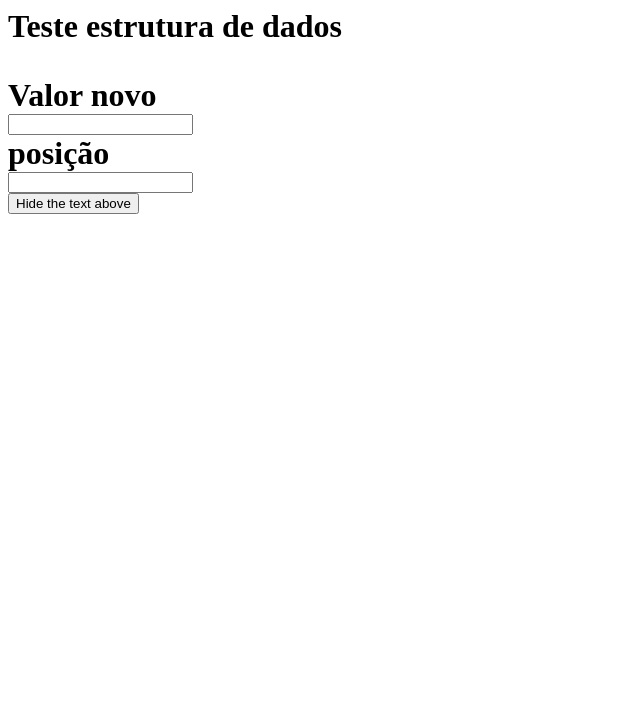
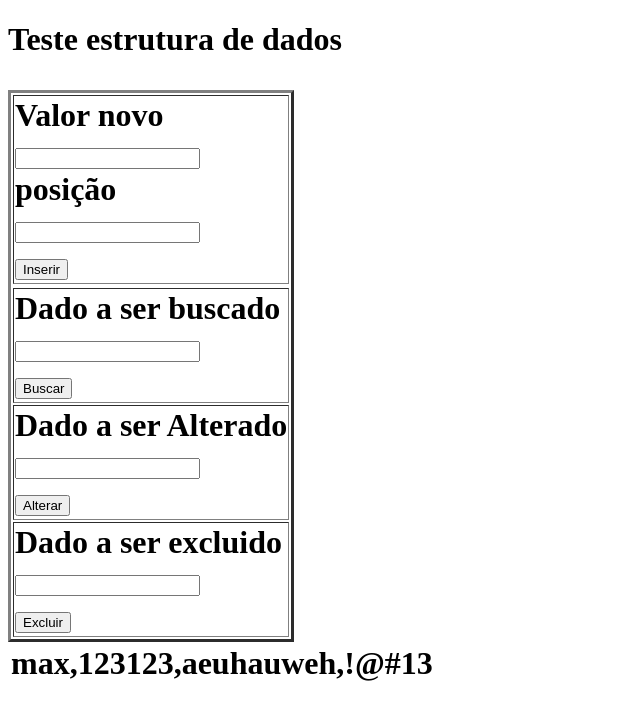
Before and after one commit to Figur8/TrabalhoEstrutura, a plain HTML site: page teste para estrutura.html in a window 1280 px wide. Shown: the whole page, without its empty margins (0-640 px from the left). Drawn offline with Linux system fonts and the light colour scheme.

Commit message:
Novas Ideias para listas estáticas
Pelo menos a base da ideia de produção já está construida!

```diff
--- a/teste para estrutura.html
+++ b/teste para estrutura.html
@@ -1,10 +1,51 @@
+<!DOCTYPE html>
+<html>
+
+<head>
+	<title>trabalho estrutura</title>
+<head>
+<body onload="imprimir()">
 <h1>Teste estrutura de dados</p>
-<form>
-	Valor novo<br/>
-	<input id="dado"type="text"/><br/>
-	posição<br/>
-	<input id="posicao" type="number" min=0/><br/>
-	<button onclick="lista()">Hide the text above</button>
+	<!--reiniciará a janela usando o form-->
+	<form>
+		<table border="3">
+		<tr>
+			<td>
+				Valor novo<br/>
+				<input id="dado"type="text"/><br/>
+				posição<br/>
+				<input id="posicao" type="number" min=0/><br/>
+				<button onclick="lista()">Inserir</button><br/>
+			</td>
+		<tr>
+
+		<tr>
+			<td>
+				Dado a ser buscado<br/>
+				<input type="text" id="buscaDado"/><br/>
+				<button>Buscar</button><br/>
+			</td>
+		</tr>
+
+		<tr>
+			<td>
+				Dado a ser Alterado<br/>
+				<input type="text" id="alteraDado"/><br/>
+				<button>Alterar</button><br/>
+			</td>
+		</tr>
+
+		<tr>
+			<td>
+				Dado a ser excluido<br/>
+				<input type="text" id="excluiDado"/><br/>
+				<button>Excluir</button><br/>
+			</td>
+		</tr>
+		</table>
+	</form>
+
+	<!--Saida de dados-->
 	<table>
 		<tr id="list">
 
@@ -14,13 +55,33 @@
 	<script type="text/javascript">
 		var tamanho;
 		var max = 5;
-		var elementos = [];
+		var elementos = ["max", "123123","aeuhauweh", "!@#13"]
 		//iniciou a lista
 		function lista(max){
-			elementos = ["max", "123123", "!@#13"];
+			//Eu não sei como limitar o tamanho de um array utilizando uma variavel com js
+			elementos = [];
 			tamanho = 0;
+		}
+		//Vai ser iniciado sempre que a algo reiniciar o janela
+		function imprimir(){
 			document.getElementById("list").innerHTML =
 			"<td>"+ elementos +"</td>";
 		}
 
+		function busca(){
+			var buscador = 0;
+			while(buscador < elementos.length){
+				//um condicional provavelmente
+				buscador = buscador + 1;
+			}
+		}
+
+		function alterar(){
+
+		}
+		function busca(){
+
+		}
 	</script>
+	</body>
+</html>
```
